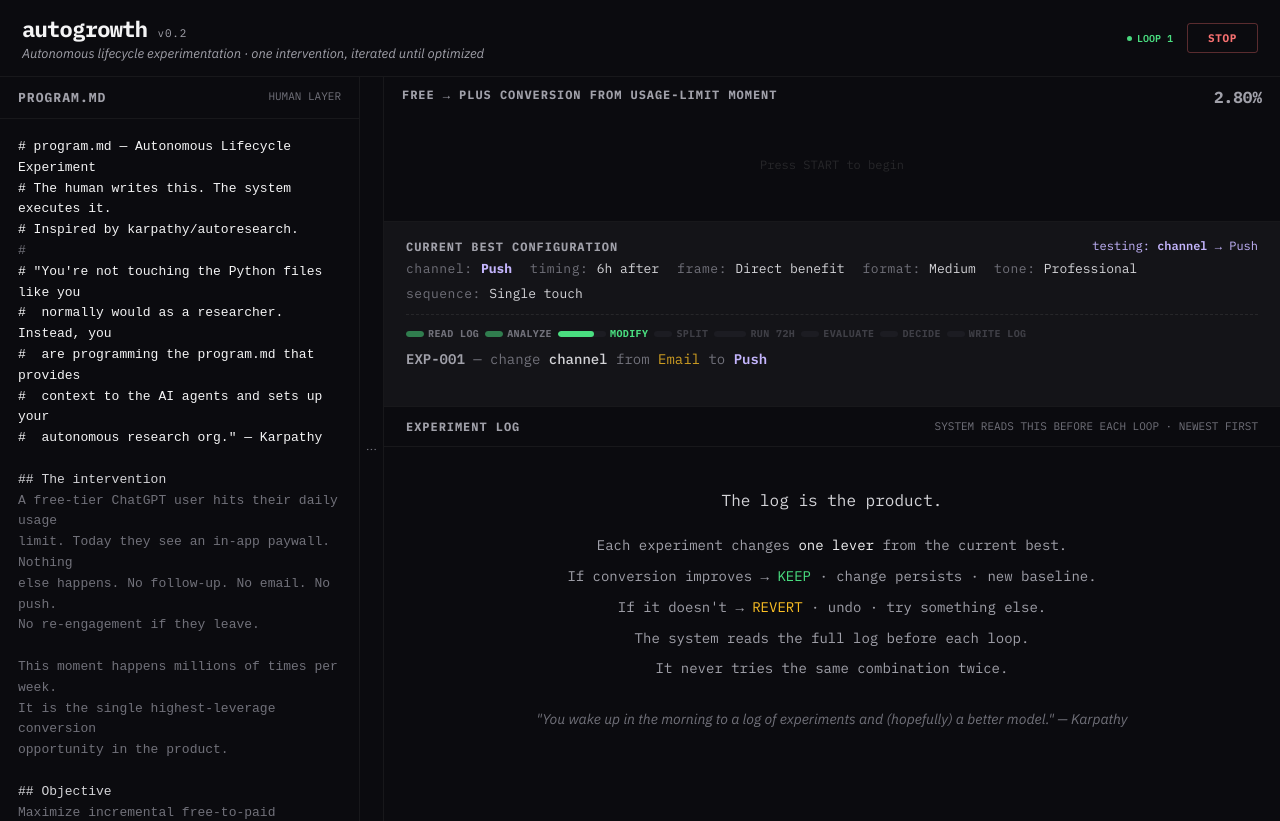
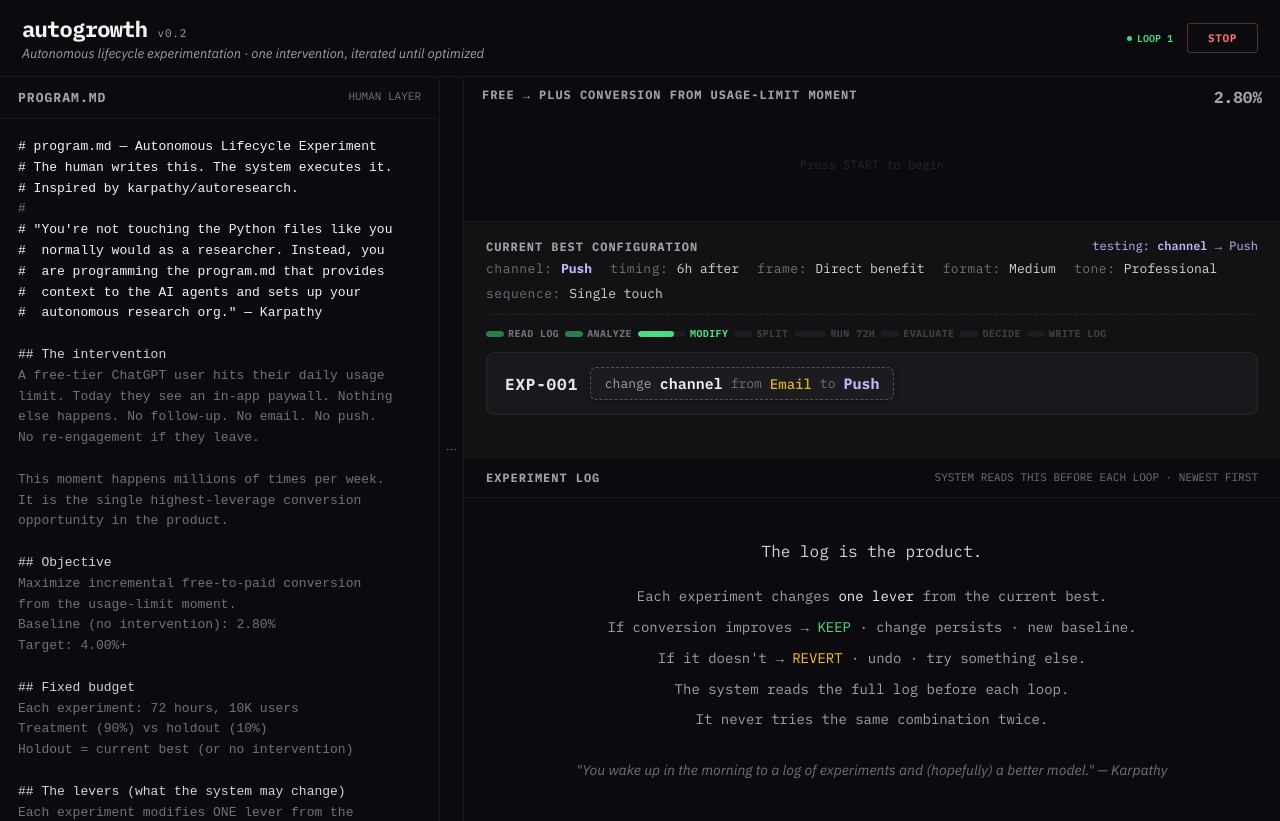
Before and after one commit to optiversion/autogrowth, a React (Vite) app: page / in a window 1280 px wide. Both pictures are taken after a click on the button "START". Built offline with nearby package versions, Linux system fonts and the light colour scheme.

Commit message:
Sidebar UI enhancements and clearer experiment highlight

```diff
--- a/src/autogrowth.jsx
+++ b/src/autogrowth.jsx
@@ -227,7 +227,7 @@ export default function AutoGrowth() {
   const [chartData, setChartData] = useState([{ exp: 0, conversion: 2.80 }]);
   const [conv, setConv] = useState(2.80);
   const [showProg, setShowProg] = useState(true);
-  const [progWidth, setProgWidth] = useState(360);
+  const [progWidth, setProgWidth] = useState(440);
   const [loopNum, setLoopNum] = useState(0);
 
   const runRef = useRef(false);
@@ -237,14 +237,21 @@ export default function AutoGrowth() {
   const expN = useRef(0);
   const logEndRef = useRef(null);
   const dragRef = useRef(false);
+  const movedDuringDrag = useRef(false);
 
   useEffect(() => {
     const onMouseMove = (e) => {
       if (!dragRef.current) return;
-      // We limit between 240px and 800px width. e.clientX roughly equals the width since it's on the left screen edge.
-      setProgWidth(Math.max(240, Math.min(800, e.clientX)));
+      movedDuringDrag.current = true;
+      // We limit between 280px and 1000px width. e.clientX roughly equals the width since it's on the left screen edge.
+      setProgWidth(Math.max(280, Math.min(1000, e.clientX)));
     };
-    const onMouseUp = () => { dragRef.current = false; document.body.style.cursor = "default"; };
+    const onMouseUp = () => {
+      dragRef.current = false;
+      document.body.style.cursor = "default";
+      // Defer clearing moved marker so onClick can read it when released on the button
+      setTimeout(() => { movedDuringDrag.current = false; }, 100);
+    };
     window.addEventListener("mousemove", onMouseMove);
     window.addEventListener("mouseup", onMouseUp);
     return () => {
@@ -423,11 +430,16 @@ export default function AutoGrowth() {
           onMouseDown={(e) => {
             if (showProg) {
               dragRef.current = true;
+              movedDuringDrag.current = false;
               document.body.style.cursor = "col-resize";
               e.preventDefault();
             }
           }}
-          onClick={() => setShowProg(p => !p)}
+          onClick={() => {
+            if (!movedDuringDrag.current) {
+              setShowProg(p => !p);
+            }
+          }}
           style={{
             width: 24, background: dragRef.current ? "#18181b" : "transparent", border: "none", borderRight: "1px solid #18181b",
             color: "#71717a", cursor: showProg ? "col-resize" : "pointer", fontSize: 11, display: "flex", alignItems: "center",
@@ -469,7 +481,7 @@ export default function AutoGrowth() {
           </div>
 
           {/* CURRENT STATE + CURRENT EXPERIMENT — taller highlight card */}
-          <div style={{ height: 185, borderBottom: "1px solid #18181b", padding: "16px 22px", display: "flex", flexDirection: "column", background: curMod ? "#141418" : "transparent", transition: "background 0.3s" }}>
+          <div style={{ minHeight: 236, borderBottom: "1px solid #18181b", padding: "16px 22px", display: "flex", flexDirection: "column", background: curMod ? "#121215" : "transparent", transition: "background 0.3s" }}>
 
             {/* Current best state */}
             <div style={{ marginBottom: 12 }}>
@@ -521,22 +533,24 @@ export default function AutoGrowth() {
                   ))}
                 </div>
 
-                <div style={{ display: "flex", justifyContent: "space-between", alignItems: "baseline" }}>
-                  <div style={{ fontSize: 14 }}>
-                    <span style={{ color: "#a1a1aa", fontWeight: 600 }}>EXP-{String(expN.current).padStart(3, "0")}</span>
+                <div style={{ display: "flex", justifyContent: "space-between", alignItems: "center", background: curMod ? "#19191d" : "transparent", padding: curMod ? "14px 18px" : "14px 0", borderRadius: 8, marginTop: 12, marginBottom: 8, border: curMod ? "1px solid #27272a" : "1px solid transparent", transition: "all 0.3s ease" }}>
+                  <div style={{ fontSize: 16, display: "flex", alignItems: "center", gap: 12 }}>
+                    <span style={{ color: curMod ? "#e4e4e7" : "#71717a", fontWeight: 700, letterSpacing: "0.05em", transition: "color 0.3s" }}>
+                      EXP-{String(expN.current).padStart(3, "0")}
+                    </span>
                     {curMod && phaseIdx >= 1 && (
-                      <>
-                        <span style={{ color: "#71717a" }}> — change </span>
-                        <span style={{ color: "#d4d4d8", fontWeight: 500 }}>{curMod.lever}</span>
-                        <span style={{ color: "#71717a" }}> from </span>
-                        <span style={{ color: "#fbbf24", opacity: 0.8 }}>{curMod.from}</span>
-                        <span style={{ color: "#71717a" }}> to </span>
-                        <span style={{ color: "#c4b5fd", fontWeight: 600 }}>{curMod.to}</span>
-                      </>
+                      <span style={{ background: "#27272a44", padding: "6px 14px", borderRadius: 6, border: "1px dashed #52525b", display: "inline-flex", gap: 8, alignItems: "center", boxShadow: "0 2px 8px rgba(0,0,0,0.2)" }}>
+                        <span style={{ color: "#a1a1aa", fontSize: 13 }}>change</span>
+                        <span style={{ color: "#f4f4f5", fontWeight: 600, fontSize: 15 }}>{curMod.lever}</span>
+                        <span style={{ color: "#71717a", fontSize: 13 }}>from</span>
+                        <span style={{ color: "#fbbf24", opacity: 0.9, fontWeight: 500, fontSize: 14 }}>{curMod.from}</span>
+                        <span style={{ color: "#71717a", fontSize: 13 }}>to</span>
+                        <span style={{ color: "#c4b5fd", fontWeight: 700, fontSize: 15 }}>{curMod.to}</span>
+                      </span>
                     )}
                   </div>
                   {curResult && phaseIdx >= 6 && (
-                    <span style={{ fontSize: 18, fontWeight: 800, color: DC[curResult.decision], letterSpacing: "0.08em" }}>
+                    <span style={{ fontSize: 24, fontWeight: 800, color: DC[curResult.decision], letterSpacing: "0.08em" }}>
                       {curResult.decision}
                     </span>
                   )}
```
